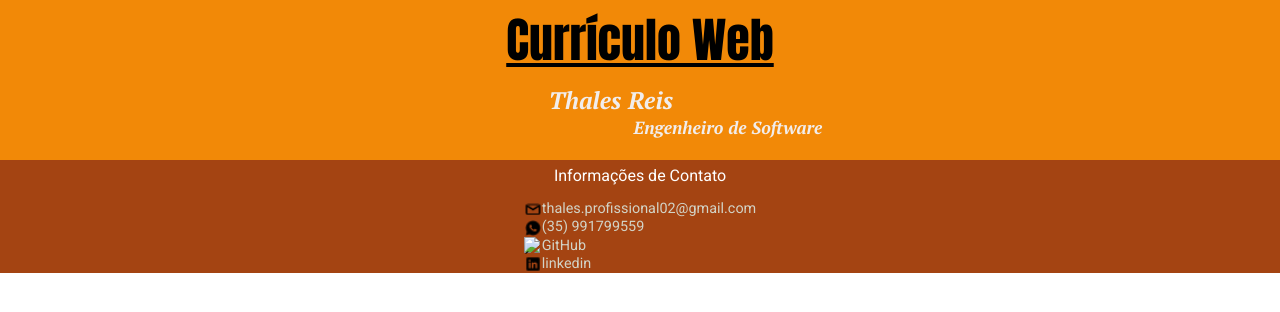
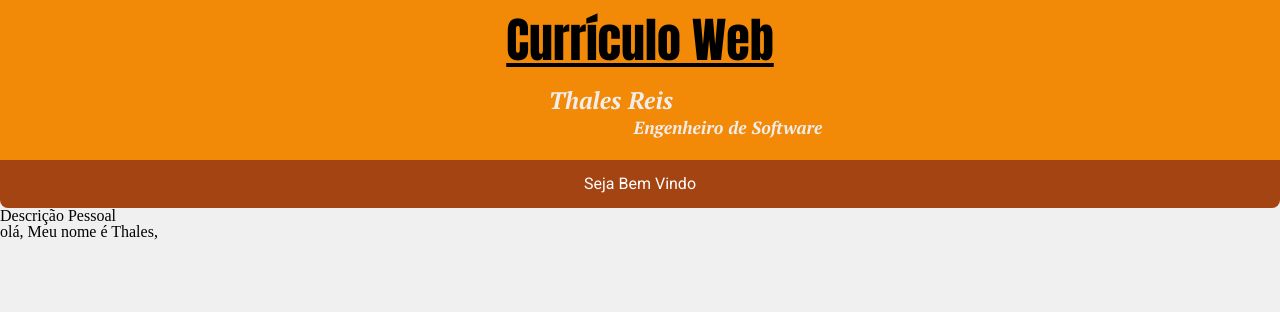
Before and after one commit to Mr-Thales-Reis/Curriculo_Web, a plain HTML site: page index.html in a window 1280 px wide. Drawn offline with Linux system fonts and the light colour scheme.

Commit message:
Alterando o forma do projeto e iniciando no main

```diff
--- a/Styles/Menu_navegacao.css
+++ b/Styles/Menu_navegacao.css
@@ -1,30 +1,13 @@
-
-.menu__navegação{
-    background-color: var(--backgroud-menu_navegação);
-    width: 100%;
-    display: flex;
-    flex-direction: column; /* Faz os elementos ficarem um embaixo do outro */
-    align-items: center;     /* Se quiser centralizar horizontalmente */
-    gap: 1em;
+.container__mensagem{
+    margin-top: 1em;
+    text-align: center;
+    padding: 1em;
+    border-bottom-left-radius: 0.5em;
+    border-bottom-right-radius: 0.5em;
 }
 
-.menu_titulo{
+.container__mensagem{
+    background-color: var(--backgroud-Boas_vindas);
+    color: white;
     font-family: var(--fonte-padrão);
-    color: white;
-    margin-top: 0.5em;
 }
-
-.menu__lista img {
-  width: 18px;
-  height: 18px;
-  object-fit: contain;
-  display: inline-block;
-  vertical-align: middle;
-}
-
-.titulo_link{
-    text-decoration: none;
-    color: #d2d3c6;
-    font-family: var(--fonte-padrão);
-    font-size: 0.9em;
-}
--- a/index.html
+++ b/index.html
@@ -11,28 +11,29 @@
     <link href="https://fonts.googleapis.com/css2?family=Anton&display=swap" rel="stylesheet">
     <link rel="preconnect" href="https://fonts.googleapis.com">
     <link rel="preconnect" href="https://fonts.gstatic.com" crossorigin>
-    <link href="https://fonts.googleapis.com/css2?family=PT+Serif:ital,wght@0,400;0,700;1,400;1,700&display=swap" rel="stylesheet">
-    <link href="https://fonts.googleapis.com/css2?family=Roboto&display=swap" rel="stylesheet">
+    <link href="https://fonts.googleapis.com/css2?family=Anton&family=PT+Serif:ital,wght@0,400;0,700;1,400;1,700&family=Roboto&display=swap" rel="stylesheet">
+
 
 </head>
 <body>
 <header class="cabecalho">
-  <ul>
-    <li class="titulo_cabecalho"><h1>Currículo Web</h1></li>
-    <li class="subtitulo_cabecalho"><h2>Thales Reis</h2></li>
-    <li class="area_de_atuacao"><h3>Engenheiro de Software</h3></li>
-  </ul>
+  <div class="cabecalho__texto">
+    <h1 class="titulo_cabecalho">Currículo Web</h1>
+    <h2 class="subtitulo_cabecalho">Thales Reis</h2>
+    <h3 class="area_de_atuacao">Engenheiro de Software</h3>
+  </div class="container__mensagem">
 </header>
-  <section class="menu__navegação">
-      <h1 class="menu_titulo">Informações de Contato</h1>
-      <ul class="menu__lista">
-        <li><img  src="./assents/icone-gmail.png" alt="Ícone do E-mail"><a class="titulo_link" href="https://github.com/Mr-Thales-Reis">thales.profissional02@gmail.com</a></li>
-        <li><img src="./assents/icone-whatsapp.png" alt="Ícone do Contato"><a class="titulo_link" href="#">(35) 991799559</a></li>
-        <li><img src="./assents/icone-github.png" alt="Ícone do GitHub"><a class="titulo_link" href="https://github.com/Mr-Thales-Reis">GitHub</a></li>
-        <li><img src="./assents/icone-linkedin.png" alt="Ícone do Linkedin"><a class="titulo_link" href="https:linkedin.com/in/thales-reis-b01583261/">linkedin</a></li>
-      </ul>
 
-  </section>
+<div class="container__mensagem">
+    <h1 class="mensagem_de_boas_vindas">Seja Bem Vindo</h1>
+</div>
+
+<main>
+    <section>
+        <h1>Descrição Pessoal</h1>
+        <p>olá, Meu nome é Thales, </p>
+    </section>
+</main>
 
 </body>
 </html>
--- a/style.css
+++ b/style.css
@@ -12,5 +12,11 @@
     --fonte-subtitulo: "PT Serif", serif;
     --fonte-padrão: 'Roboto', sans-serif;
     --background-cabeçalho: #F28907;
-    --backgroud-menu_navegação: #A44412;
+    --backgroud-Boas_vindas: #A44412;
+    --background-body: #f0f0f0;
 }
+
+body{
+    font-family: var(--fonte-padrão);
+    background-color: var(--background-body);
+}
```
Also changed, not shown: assents/foto_de_perfil.jpg (added).
